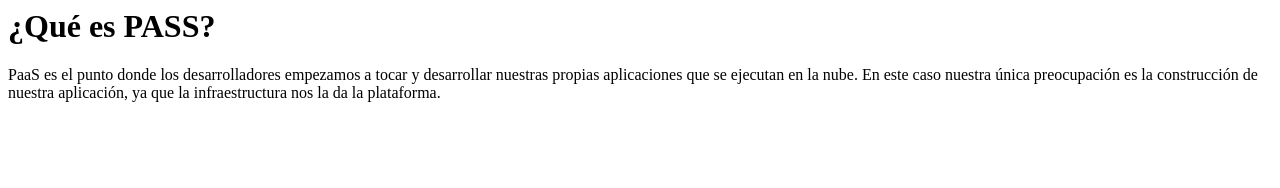
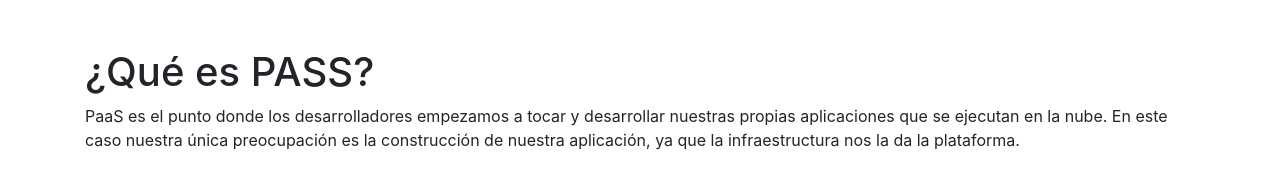
Before and after one commit to GersonCaballero/GersonCaballero, a plain HTML site: page pass.html in a window 1280 px wide. Drawn offline with nearby package versions, Linux system fonts and the light colour scheme.

Commit message:
STyle for paas.html

```diff
--- a/pass.html
+++ b/pass.html
@@ -1,13 +1,20 @@
 <html>
-    <head>
-        <title>Paas</title>
-    </head>
-    <body>
+
+<head>
+        <link rel="stylesheet" href="https://stackpath.bootstrapcdn.com/bootstrap/4.3.1/css/bootstrap.min.css" integrity="sha384-ggOyR0iXCbMQv3Xipma34MD+dH/1fQ784/j6cY/iJTQUOhcWr7x9JvoRxT2MZw1T" crossorigin="anonymous">
+    <title>Paas</title>
+</head>
+<body>
+    <div class="Container mt-5">
         <h1>
             ¿Qué es PASS?
         </h1>
         <p>
-            PaaS es el punto donde los desarrolladores empezamos a tocar y desarrollar nuestras propias aplicaciones que se ejecutan en la nube. En este caso nuestra única preocupación es la construcción de nuestra aplicación, ya que la infraestructura nos la da la plataforma.
+            PaaS es el punto donde los desarrolladores empezamos a tocar y desarrollar nuestras propias aplicaciones que
+            se ejecutan en la nube. En este caso nuestra única preocupación es la construcción de nuestra aplicación, ya
+            que la infraestructura nos la da la plataforma.
         </p>
-    </body>
+    </div>
+</body>
+
 </html>
```
